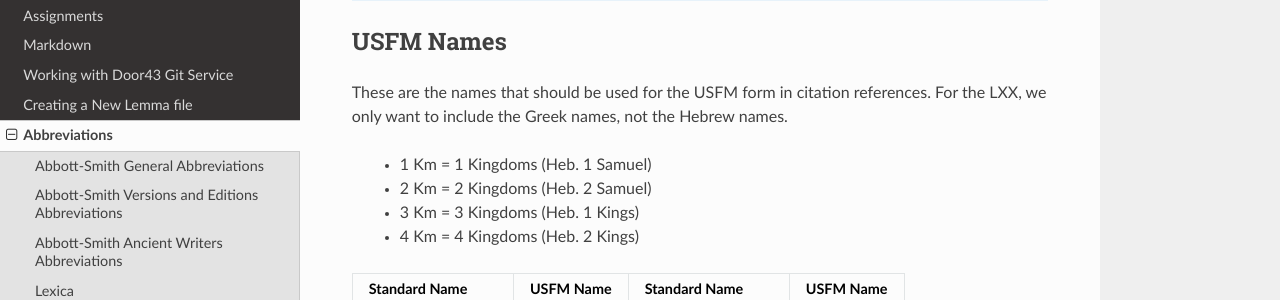
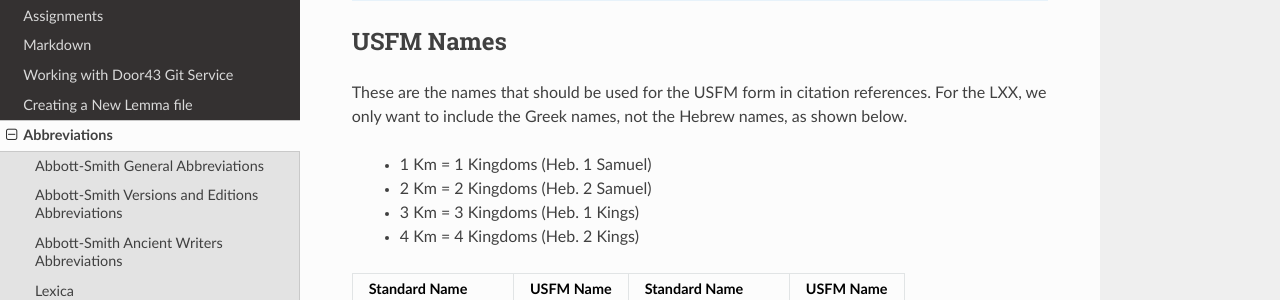
Before and after one commit to unfoldingWord-dev/Unlocked-Greek-Lexicon-Info, a Sphinx documentation site: the page built from docs/abbreviations.rst, in a window 1280 px wide and 900 px high, scrolled down 4749 px. Shown: the part 175-475 px from the top of the window. Built offline with Sphinx 7.4.7 and the Read the Docs theme 2.0.0, drawn with Linux system fonts in a browser that asks for light colours; some of the changed lines change nothing that is shown; some of the changed text lies outside the part shown.

Commit message:
Update abbreviations.rst

```diff
--- a/docs/abbreviations.rst
+++ b/docs/abbreviations.rst
@@ -195,7 +195,7 @@
 
 USFM Names
 ----------
-These are the names that should be used for the USFM form in citation references. For the LXX, we only want to include the Greek names, not the Hebrew names.
+These are the names that should be used for the USFM form in citation references. For the LXX, we only want to include the Greek names, not the Hebrew names, as shown below.
 
       * 1 Km = 1 Kingdoms (Heb. 1 Samuel)
       * 2 Km = 2 Kingdoms (Heb. 2 Samuel)
@@ -308,3 +308,18 @@
      3Macc,3ma
      4Macc,4ma
      ProfMan,man
+
+LXX to Canonical Psalms Mapping
+^^^^^^^^^^^^^^^^^^^^^^^^^^^^^^^
+
+.. csv-table::
+   :header: "Standard(LXX) Psalm #", "USFM(Canonical) Psalm #",Verse comparison
+   :widths: 14, 14, 4
+
+      1-8,1-8,Y
+      9,9-10,N
+      10-112,11-113,Y
+      113,114-115,N
+      114-115,116,N
+      146-147,147,N
+      148-150,148-150,Y
```
